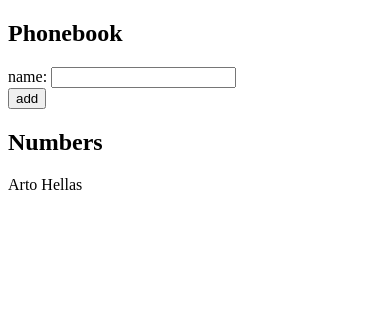
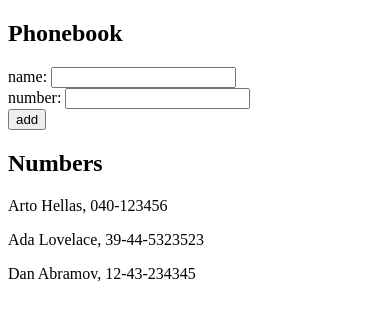
Before and after one commit to notoctavio/fullstackopen, a React (Vite) app in the folder part2/part2-1/: page / in a window 390 px wide. Shown: the top 320 px of the page. Built offline with nearby package versions, Linux system fonts and the light colour scheme.

Commit message:
2.8 The Phonebook Step3

```diff
--- a/part2/part2-1/src/App.jsx
+++ b/part2/part2-1/src/App.jsx
@@ -2,18 +2,22 @@ import { useState } from 'react'
 
 const App = () => {
   const [persons, setPersons] = useState([
-    { name: 'Arto Hellas' }
+    { name: 'Arto Hellas', phone: '040-123456' },
+    { name: 'Ada Lovelace', phone: '39-44-5323523' },
+    { name: 'Dan Abramov', phone: '12-43-234345' }
   ])
   const [newName, setNewName] = useState('')
+  const [newNumber, setNewNumber] = useState('')
 
-  const addName = (event) => {
+
+  const addContact = (event) => {
     event.preventDefault()
     const nameExists = persons.some(person => person.name === newName)
 
     if (nameExists){
       alert(`${newName} is already added to the phonebook`)
     }
-    setPersons(persons.concat({ name: newName }))
+    setPersons(persons.concat({name: newName, phone: newNumber}))
     setNewName('')
   }
 
@@ -22,15 +26,26 @@ const App = () => {
     setNewName(event.target.value)
     }
 
+  const handleNumberChange = (event) => {
+    console.log(event.target.value)
+    setNewNumber(event.target.value)
+    }
+
 
   return (
     <div>
       <h2>Phonebook</h2>
-      <form onSubmit={addName}>
+      <form onSubmit={addContact}>
         <div>
           name: <input
             value={newName}
             onChange={handleNameChange}
+          />
+        </div>
+        <div>
+          number: <input
+            value={newNumber}
+            onChange={handleNumberChange}
           />
         </div>
         <div>
@@ -40,7 +55,7 @@ const App = () => {
       <h2>Numbers</h2>
       <div>
         {persons.map(person =>
-          <p key={person.name}>{person.name}</p>
+          <p key={person.name}>{person.name}, {person.phone}</p>
         )}
       </div>
     </div>
```
